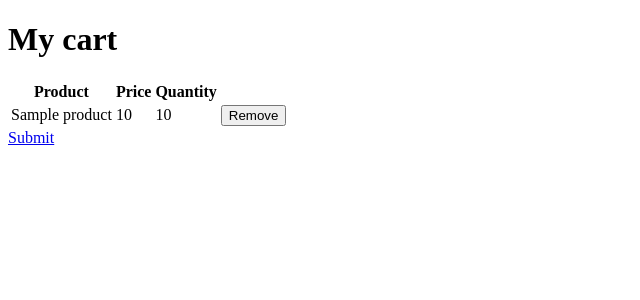
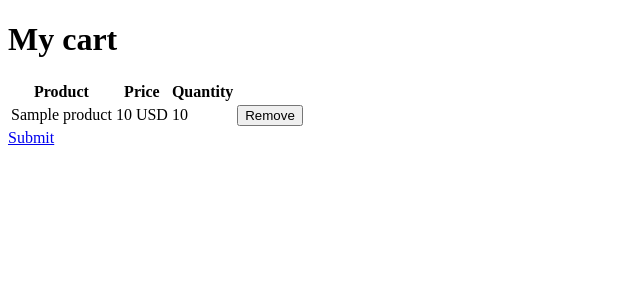
Before and after one commit to MatthewErmakov/precorotest, a Symfony app: template templates/cart/index.html.twig in a window 1280 px wide. Shown: the part 88-388 px from the top of the page, without its empty margins (0-640 px from the left). Run offline with Twig, Linux system fonts and the light colour scheme; the template is opened without the code that fills it: most values are stand-ins (such as "Sample title", 1, 10 or a date in 2020); some libraries are stand-ins or nearby versions.

Commit message:
USD captions added

```diff
--- a/templates/cart/index.html.twig
+++ b/templates/cart/index.html.twig
@@ -16,7 +16,7 @@
             {% for product in products %}
                 <tr class="product">
                     <td class="name">{{ product.name }}</td>
-                    <td class="price">{{ product.price }}</td>
+                    <td class="price">{{ product.price }} USD</td>
                     <td class="quantity">{{ product.quantity }}</td>
                     <td class="remove-product">
                         <form action="{{ path('remove_product') }}" method="post">
--- a/templates/catalog/index.html.twig
+++ b/templates/catalog/index.html.twig
@@ -11,7 +11,7 @@
         <li class="product">
             <div class="product-name">{{ product.name }}</div>
             <div class="product-description">{{ product.description }}</div>
-            <div class="product-price">{{ product.price }}</div>
+            <div class="product-price">{{ product.price }} USD</div>
 
             <form action="{{ path('add_to_cart') }}" class="order-it" method="post">
                 <input name="product-id" type="hidden" value="{{ product.id }}">
```
